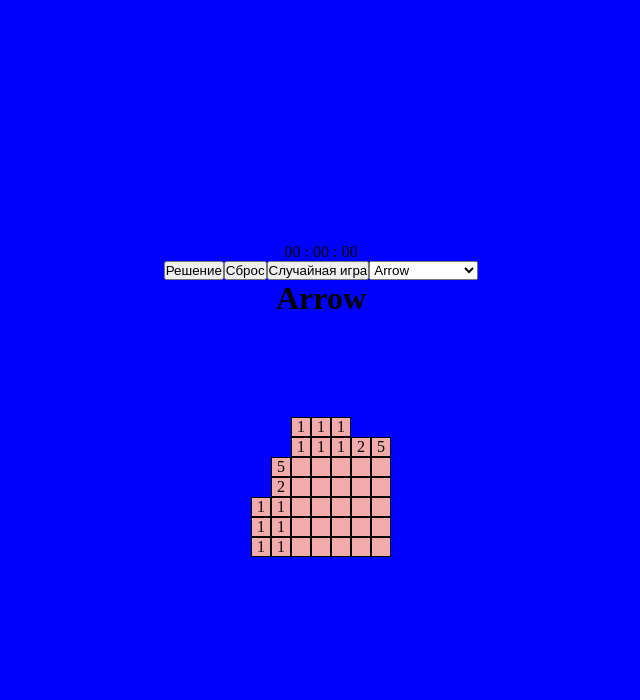
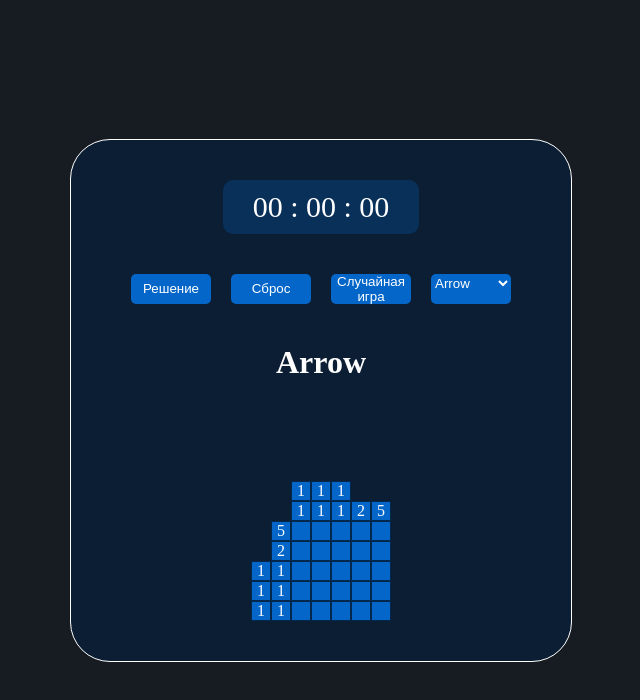
Before and after one commit to MaxRattle/Nonograms, a plain HTML site: page index.html in a window 1280 px wide. Shown: the whole page, without its empty margins (319-959 px from the left). Drawn offline with Linux system fonts and the light colour scheme.

Commit message:
feat: finish project

```diff
--- a/style.css
+++ b/style.css
@@ -8,7 +8,7 @@ body {
   align-items: center;
   justify-content: center;
   height: 100vh;
-  background-color: blue;
+  background-color: #00060ee8;
 }
 
 .container {
@@ -18,6 +18,9 @@ body {
   flex-direction: column;
   width: 500px;
   max-width: 500px;
+  background-color: #021f3f94;
+  border-radius: 40px;
+  border: 1px solid #ffffff;
 }
 
 .grid-template {
@@ -54,13 +57,14 @@ body {
 .cell_row {
   width: 20px;
   height: 20px;
-  background-color: rgb(241, 171, 171);
-  border: 1px solid black;
+  background-color: #0466c8;
+  border: 1px solid #02274d;
   display: flex;
   justify-content: center;
   align-items: center;
   box-sizing: border-box;
   overflow: hidden;
+  color: #ffffff;
 }
 
 .grid-container {
@@ -68,6 +72,8 @@ body {
   grid-template-areas:
     "columns columns"
     "rows template";
+  align-items: center;
+  margin-bottom: 40px;
 }
 
 .marked,
@@ -76,11 +82,11 @@ body {
 }
 
 .timer {
-  display: flex;
+  display: grid;
   align-items: center;
-  justify-content: center;
-  flex-direction: column;
+  justify-items: center;
   margin-bottom: 100px;
+  margin-top: 40px;
 }
 
 .modal {
@@ -121,4 +127,46 @@ body {
 
 .interface {
   display: flex;
+  width: 400px;
+  justify-content: space-around;
+  margin-top: 40px;
+  margin-bottom: 40px;
 }
+
+.interface_btn,
+#select {
+  border: none;
+  color: #ffffff;
+  background-color: #0466c8;
+  border-radius: 5px;
+  width: 80px;
+}
+
+#selected-task {
+  color: #ffffff;
+}
+
+.timer_block {
+  font-size: 30px;
+  background-color: #0466c841;
+  color: #ffffff;
+  padding: 10px 30px;
+  border-radius: 10px;
+}
+
+.results {
+  width: 100%;
+  display: flex;
+  align-items: center;
+  justify-content: center;
+  flex-direction: column;
+}
+
+.results p {
+  margin: 5px 0px;
+  font-size: 18px;
+  color: #ffffff;
+}
+.results p:first-of-type {
+  margin-top: 15px;
+}
```
